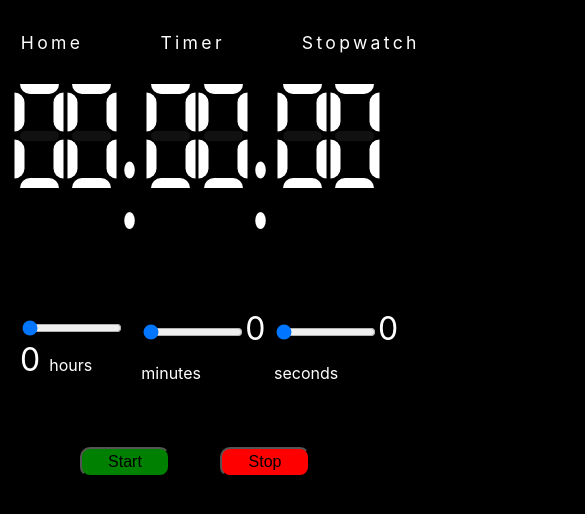
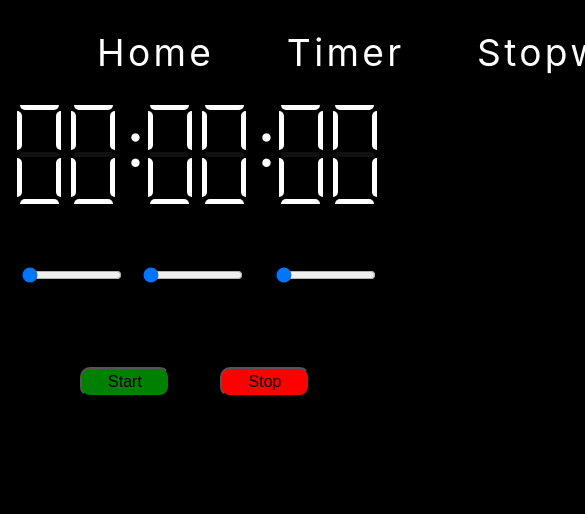
Before and after one commit to Muralivvrsn/digital-clock, a React (Create React App) app: page /timer in a window 390 px wide. Shown: the top 514 px of the page, 585 px wide, since content can reach past the window. Built offline with nearby package versions, Linux system fonts and the light colour scheme.

Commit message:
media query added and gh pages

```diff
--- a/src/App.css
+++ b/src/App.css
@@ -29,13 +29,7 @@ button {
   height: 195px;
   /* margin: 0px 60px; */
 }
-#top,
-#bottom,
-#topleft,
-#topright,
-#bottomleft,
-#bottomright,
-#mid {
+.stick {
   margin: auto;
   width: 10%;
   height: 10px;
@@ -69,13 +63,16 @@ button {
   transform: rotate(90deg);
   margin-left: 5%;
 }
-span {
+.clock-box > .colon {
   font-size: 2rem;
-  margin-top: auto;
+  margin-top: 12%;
   margin-bottom: auto;
   font-style: normal;
   color: rgb(255, 255, 255);
-  transform: scale(2.5, 4);
+  transform: scale(4,4);
+  text-align: center;
+  width: 1%;
+  height: 60px;
 }
 .White {
   background-color: rgb(255, 255, 255);
@@ -89,11 +86,13 @@ span {
 
 nav {
   display: flex;
-  justify-content: space-around;
+  justify-content: space-evenly;
   gap: 50px;
   scale: 1.1;
-  margin: 30px 0px;
-  margin-left: 50px;
+  width: 50%;
+  height: auto;
+  margin: 30px auto;
+  /* border: 2px solid red; */
 }
 nav a{
   text-decoration: none;
@@ -154,9 +153,10 @@ button:hover{
 a{
   width: fit-content;
   height: fit-content;
-  border-radius: 10px;
+  border-radius: 5px;
   text-align: center;
   padding: 2px 10px;
+  font-size: 4vh;
 }
 
 a:hover{
@@ -165,3 +165,45 @@ a:hover{
   scale: 1.1;
   transition: all 0.2s;
 }
+@media screen and (max-width: 720px) {
+  .stick{
+    height: 5px;
+  }
+  .clock-box > .colon{
+    margin-top: 11%;
+    transform: scale(3,3);
+  }
+  .box{
+    height: 160px;
+  }
+}
+@media screen and (max-width: 480px) {
+  .stick{
+    height: 5px;
+  }
+  .clock-box > .colon{
+    margin-top: 8.5%;
+    transform: scale(2,2);
+  }
+  .box{
+    height: 130px;
+  }
+  a{
+    padding: 2px 8px;
+  }
+}
+@media screen and (max-width: 320px) {
+  .stick{
+    height: 5px;
+  }
+  .clock-box > .colon{
+    margin-top: 5%;
+    transform: scale(1,1);
+  }
+  .box{
+    height: 100px;
+  }
+  a{
+    padding: 1px 5px;
+  }
+}
--- a/src/components/Card.js
+++ b/src/components/Card.js
@@ -5,13 +5,13 @@ const Card = (element) => {
     const states = fourBits(element.number);
     return (
         <div className="box">
-            <div id="top" className={states[0]? element.color:'Black'}></div>
-            <div id="topleft" className={states[5]? element.color:'Black'}></div>
-            <div id="topright" className={states[1]? element.color:'Black'}></div>
-            <div id="mid" className={states[6]? element.color:'Black'}></div>
-            <div id="bottom" className={states[3]? element.color:'Black'}></div>
-            <div id="bottomleft" className={states[4]? element.color:'Black'}></div>
-            <div id="bottomright" className={states[2]? element.color:'Black'}></div>
+            <div id="top" className={(states[0]? element.color:'Black') +  ' stick'}></div>
+            <div id="topleft" className={(states[5]? element.color:'Black') +  ' stick'}></div>
+            <div id="topright" className={(states[1]? element.color:'Black') +  ' stick'}></div>
+            <div id="mid" className={(states[6]? element.color:'Black') +  ' stick'}></div>
+            <div id="bottom" className={(states[3]? element.color:'Black') +  ' stick'}></div>
+            <div id="bottomleft" className={(states[4]? element.color:'Black') +  ' stick'}></div>
+            <div id="bottomright" className={(states[2]? element.color:'Black') +  ' stick'}></div>
         </div>
      );
 }
--- a/src/components/Home.js
+++ b/src/components/Home.js
@@ -8,10 +8,10 @@ const Home = (Time) => {
         <div className="clock-box">
             <Card number={parseInt(time[0], 10)} color={displayColor} />
             <Card number={parseInt(time[1],10)} color={displayColor} />
-            <span>:</span>
+            <div className='colon'>:</div>
             <Card number={parseInt(time[3],10)} color={displayColor} />
             <Card number={parseInt(time[4],10)} color={displayColor} />
-            <span>:</span>
+            <div className='colon'>:</div>
             <Card number={parseInt(time[6],10)} color={displayColor} />
             <Card number={parseInt(time[7],10)} color={displayColor} />
         </div>
```
Also changed, not shown: package.json (+8 -2 lines), 1 other file (tests, documents, lock files or other folders).
